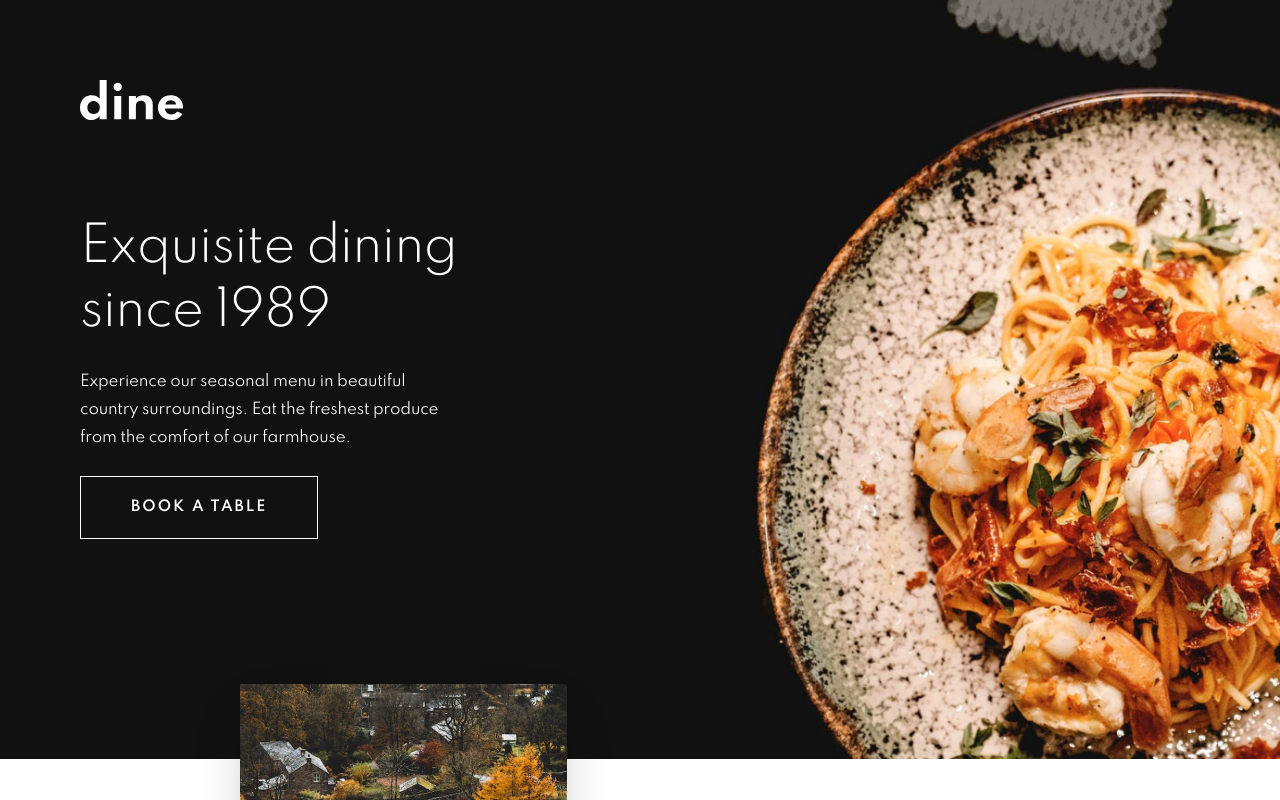
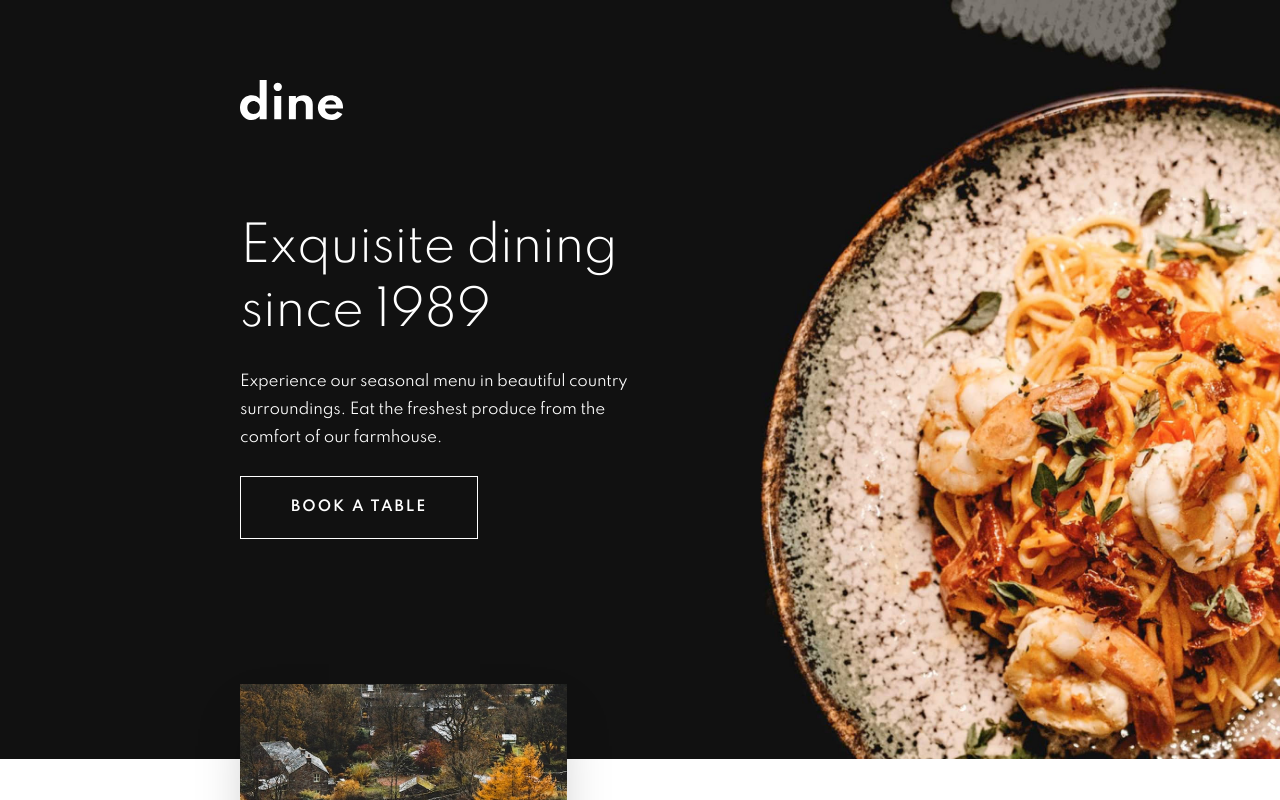
Before and after one commit to 0xShynn/frontendmentor-dine-restaurant-website, a Next.js app: page / in a window 1280 px wide. Shown: the top 800 px of the page. Built offline with nearby package versions, Linux system fonts and the light colour scheme.

Commit message:
updated/wip: hero comp on larger screens

```diff
--- a/components/Hero.js
+++ b/components/Hero.js
@@ -10,21 +10,39 @@ import CustomLink from './CustomLink';
 
 const Hero = () => {
   return (
-    <Box bg="primary.codgray" w="full">
+    <Box bg="primary.codgray" w="full" pos="relative">
+      {/* Hero bg image lg */}
+      <Box
+        display={{ base: 'none', lg: 'inline-flex', xl: 'none' }}
+        w="520px"
+        h="full"
+        pos="absolute"
+        bottom="0"
+        right="0"
+      >
+        <Image
+          src={dishImageDesktop}
+          alt="Dine hero desktop image"
+          objectFit="cover"
+          objectPosition="bottom"
+        />
+      </Box>
+
       <Flex
         direction={{ base: 'column', lg: 'row' }}
         mx="auto"
         justify="space-between"
         boxSizing="content-box"
         ml={{ '2xl': '150px' }}
+        maxW={{ lg: '960px', xl: '1110px' }}
       >
         {/* Hero bg image mobile */}
-        <Box display={{ md: 'none' }}>
+        <Box display={{ base: 'inline-flex', md: 'none' }}>
           <Image src={dishImageMobile} alt="Dine hero mobile image" />
         </Box>
 
         {/* Hero bg image tablet */}
-        <Box display={{ base: 'none', md: 'block', lg: 'none' }}>
+        <Box display={{ base: 'none', md: 'inline-flex', lg: 'none' }}>
           <Image src={dishImageTablet} alt="Dine hero tablet image" />
         </Box>
 
@@ -59,7 +77,7 @@ const Hero = () => {
             variant="h1"
             color="white"
             mb="6"
-            maxW={{ md: '400px', lg: '600px', xl: '900px' }}
+            maxW={{ md: '400px', lg: '500px', xl: '900px' }}
           >
             Exquisite dining since 1989
           </Heading>
@@ -74,8 +92,7 @@ const Hero = () => {
           </CustomLink>
         </Flex>
 
-        {/* Hero bg image desktop */}
-        <Flex justify="flex-end" w="full">
+        {/* <Flex justify="flex-end" w="full">
           <Box
             display={{ base: 'none', lg: 'block' }}
             pos="relative"
@@ -89,7 +106,7 @@ const Hero = () => {
               layout="fill"
             />
           </Box>
-        </Flex>
+        </Flex> */}
       </Flex>
     </Box>
   );
--- a/theme/components/heading.js
+++ b/theme/components/heading.js
@@ -14,7 +14,6 @@ const Heading = {
       fontWeight: 'light',
       lineHeight: { base: '40px', md: '64px', xl: '72px' },
       letterSpacing: '-0.8px',
-      _hover: { color: 'blue' },
     },
     // H2, Spartan Bold, 40px, 56px Line, -0,5 Character
     h2: {
```
